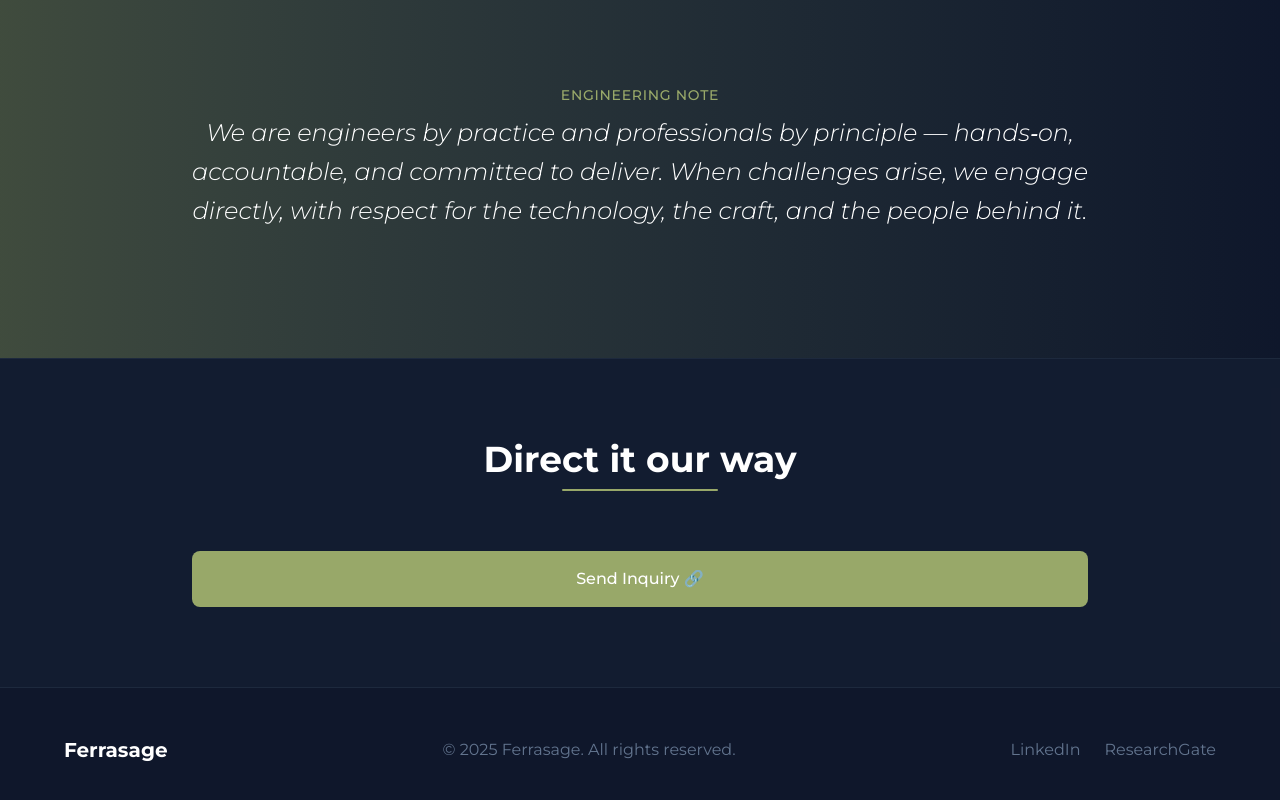
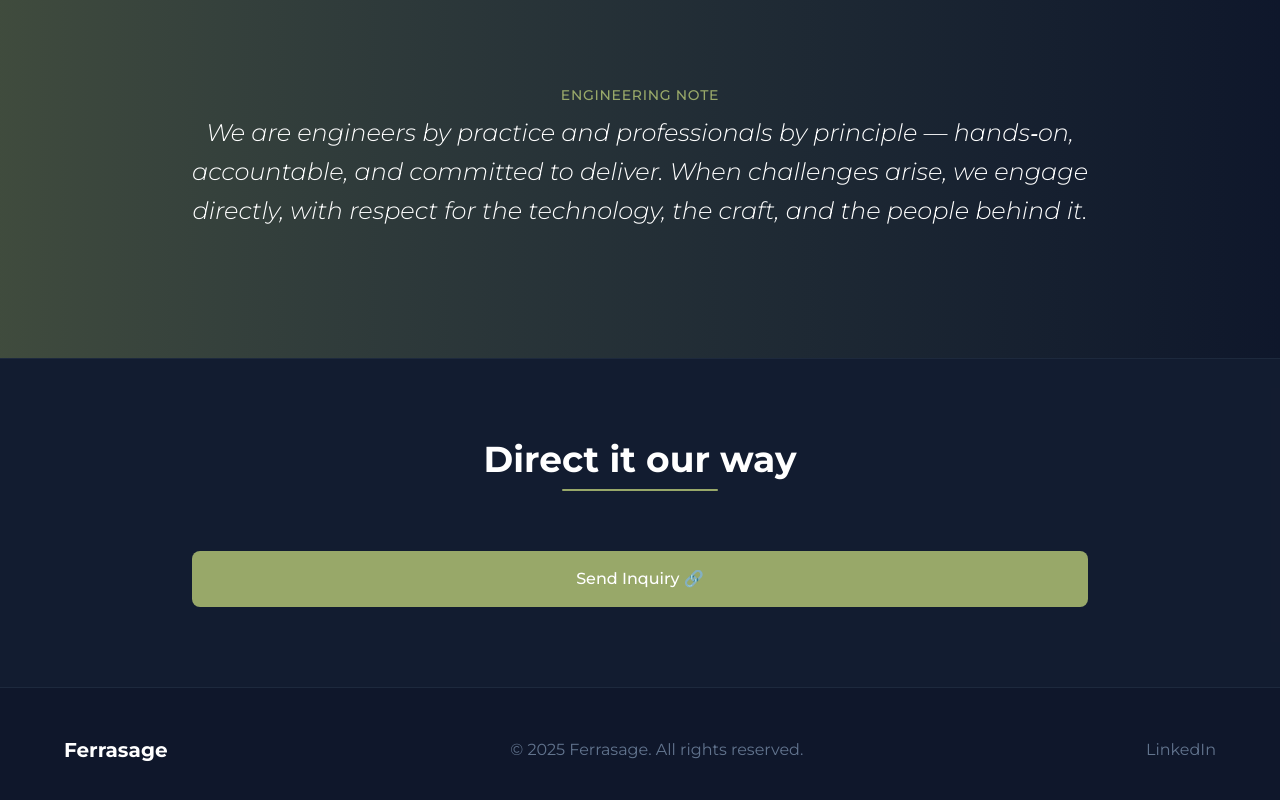
Before and after one commit to drazenbuljovcic/ferrasage, a React (Vite) app: page / in a window 1280 px wide. Shown: the part 2153-2953 px from the top of the page. Built offline with nearby package versions, Linux system fonts and the light colour scheme.

Commit message:
change footer

```diff
--- a/src/components/Footer.jsx
+++ b/src/components/Footer.jsx
@@ -6,16 +6,10 @@ export function Footer() {
         <div className="text-slate-500">© 2025 Ferrasage. All rights reserved.</div>
         <div className="flex gap-6">
           <a
-            onClick={() => window.scrollTo({ top: 0, behavior: 'smooth' })}
+            href="#"
             className="text-slate-500 transition-colors cursor-pointer hover:text-[var(--color-primary)] active:text-[var(--color-primary)]"
           >
             LinkedIn
-          </a>
-          <a
-            onClick={() => window.scrollTo({ top: 0, behavior: 'smooth' })}
-            className="text-slate-500 transition-colors cursor-pointer hover:text-[var(--color-primary)] active:text-[var(--color-primary)]"
-          >
-            ResearchGate
           </a>
         </div>
       </div>
```
